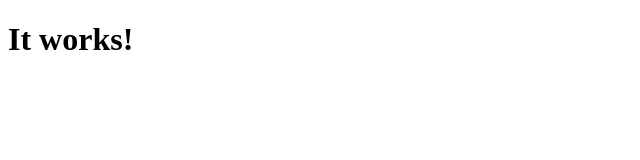
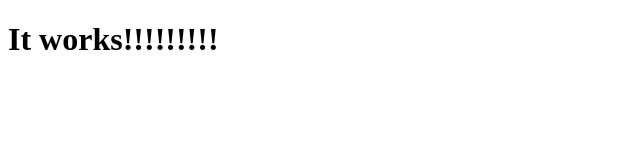
Before and after one commit to OlgaAk/git-lesson, a plain HTML site: page index.html in a window 1280 px wide. Shown: the whole page, without its empty margins (0-640 px from the left). Drawn offline with Linux system fonts and the light colour scheme.

Commit message:
lalalala

```diff
--- a/index.html
+++ b/index.html
@@ -6,6 +6,6 @@
     </head>
 
 <body>
-    <h1>It works!</h1>
+    <h1>It works!!!!!!!!!</h1>
 </body>
 </html>
```
